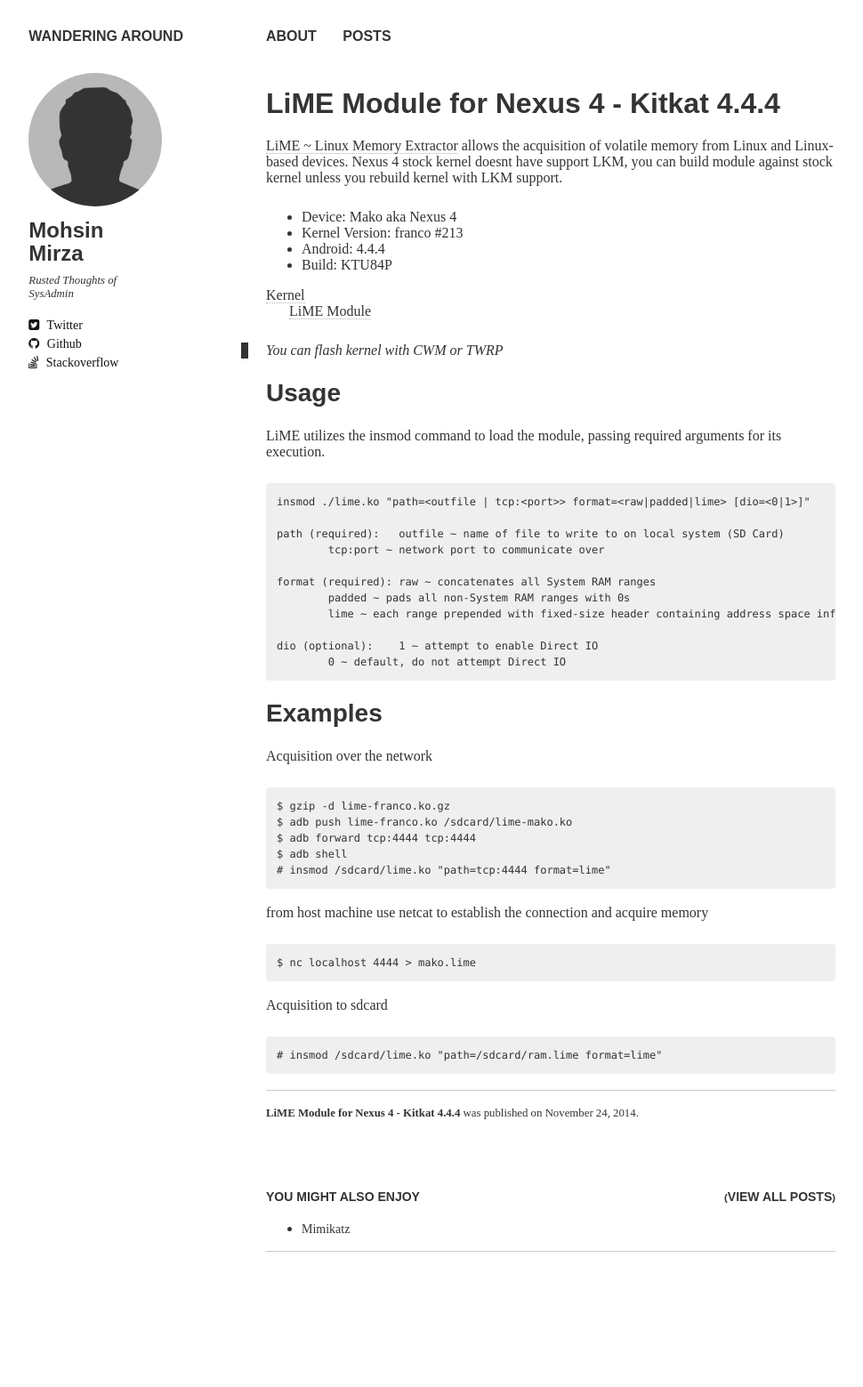
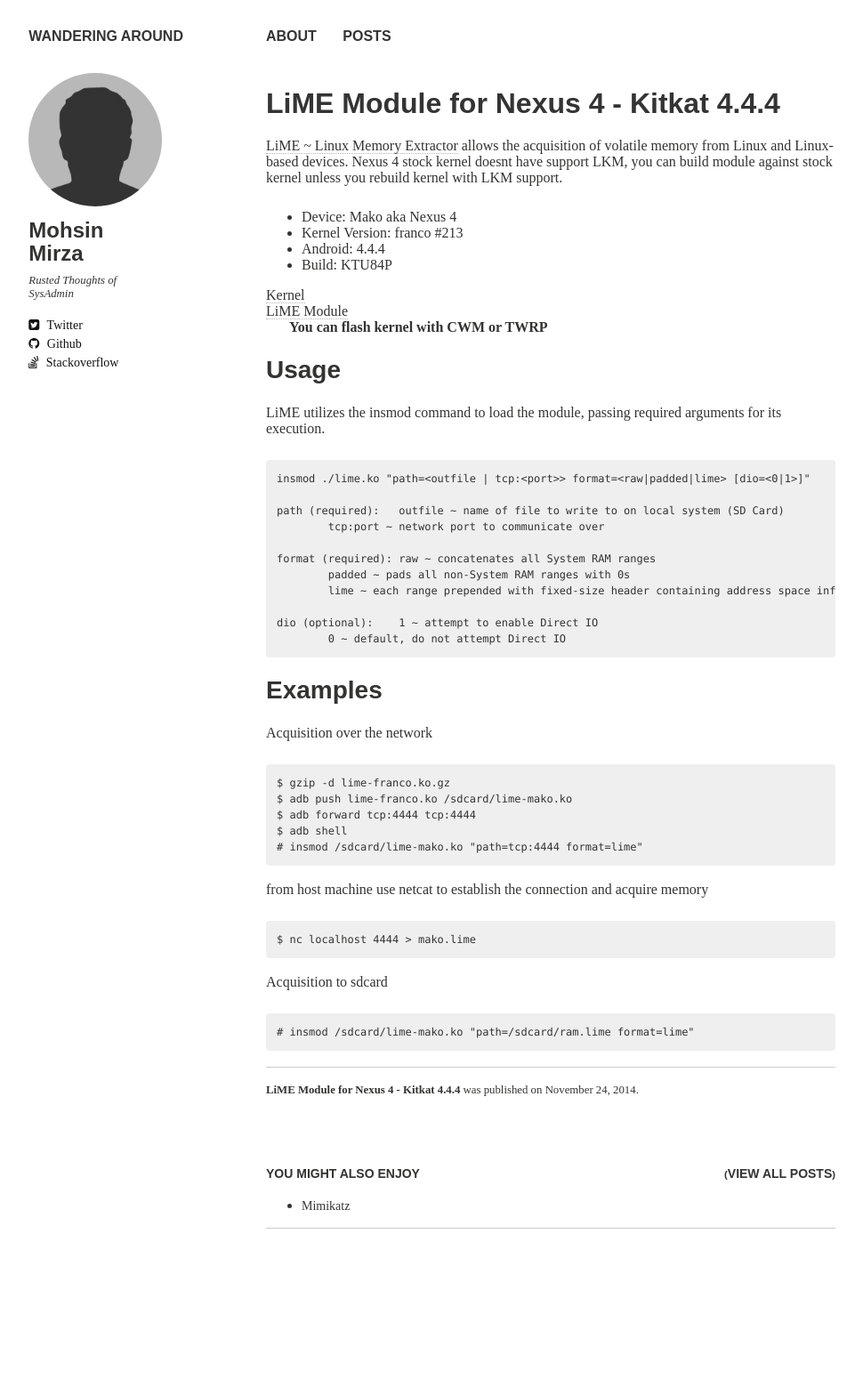
Before and after one commit to jahil/jahil.github.io, a Jekyll site: the page built from _posts/2014-11-24-lime-module-for-nexus-4-kitkat-4-4-4.md, in a window 1280 px wide. Shown: the whole page at 89% size, without its empty margins (21-991 px from the left). Built offline with Jekyll 4.4.1, drawn with Linux system fonts in a browser that asks for light colours; nearby versions of some CDN libraries; some web fonts are replaced; after the commit the page ends 1533 px from its top, so only the background shows below that.

Commit message:
baseline commit

```diff
--- a/_posts/2014-11-24-lime-module-for-nexus-4-kitkat-4-4-4.md
+++ b/_posts/2014-11-24-lime-module-for-nexus-4-kitkat-4-4-4.md
@@ -19,11 +19,11 @@ Nexus 4 stock kernel doesnt have support LKM, you can build module against stock
 * Build: KTU84P
 
 <a markdown="0" href="http://franciscofranco.minooch.com/Nexus4/4.4/zips/franco.Kernel-nightly-r213.zip">Kernel</a>
-
+<br>
 <a markdown="0" href="https://github.com/jahil/jahil.github.io/raw/master/_site/lime-module-for-nexus-4-kitkat-4-4-4/lime-franco.ko.gz">LiME Module</a>
 
 
-> You can flash kernel with CWM or TWRP
+**You can flash kernel with CWM or TWRP**
 
 ## Usage
 LiME utilizes the insmod command to load the module, passing required arguments for its execution.
@@ -51,7 +51,7 @@ $ gzip -d lime-franco.ko.gz
 $ adb push lime-franco.ko /sdcard/lime-mako.ko
 $ adb forward tcp:4444 tcp:4444
 $ adb shell
-# insmod /sdcard/lime.ko "path=tcp:4444 format=lime"
+# insmod /sdcard/lime-mako.ko "path=tcp:4444 format=lime"
 {% endhighlight %}
 
 from host machine use netcat to establish the connection and acquire memory
@@ -61,5 +61,5 @@ $ nc localhost 4444 > mako.lime
 
 Acquisition to sdcard
 {% highlight text %}
-# insmod /sdcard/lime.ko "path=/sdcard/ram.lime format=lime"
+# insmod /sdcard/lime-mako.ko "path=/sdcard/ram.lime format=lime"
 {% endhighlight %}
```
Also changed, not shown: 3 other files.
